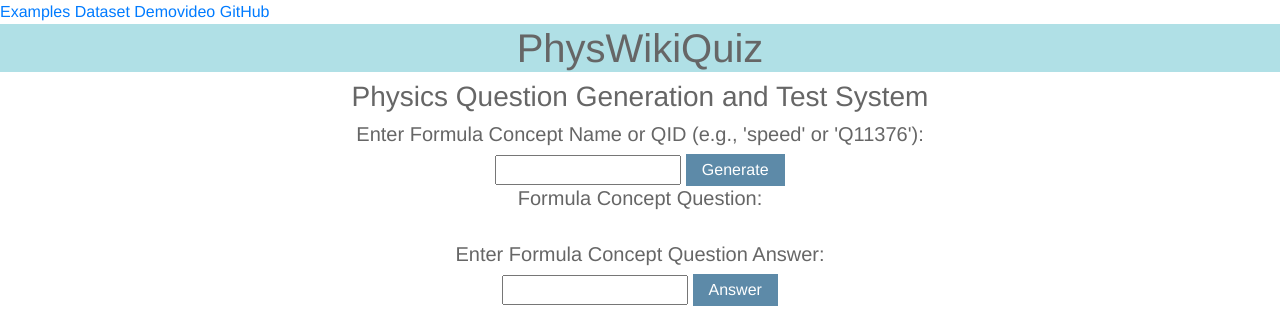
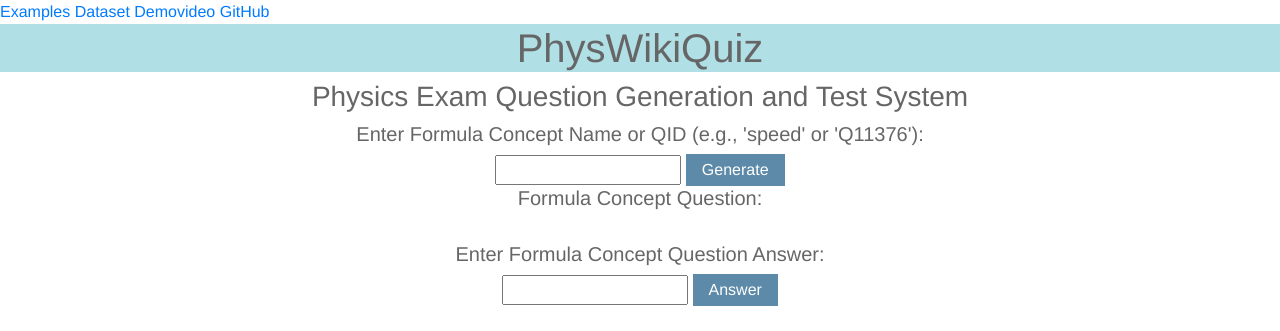
Before and after one commit to gipplab/PhysWikiQuiz, a Flask app: page / in a window 1280 px wide. Shown: the top 331 px of the page. Run offline with Flask 2, Linux system fonts and the light colour scheme; some libraries are stand-ins or nearby versions.

Commit message:
Fix title

```diff
--- a/templates/my-form.html
+++ b/templates/my-form.html
@@ -40,7 +40,7 @@
     <center>
 
     <h1 style="background-color:powderblue;">PhysWikiQuiz</h1>
-    <h3 align="center">Physics Question Generation and Test System</h3>
+    <h3 align="center">Physics Exam Question Generation and Test System</h3>
     <h5>Enter Formula Concept Name or QID (e.g., 'speed' or 'Q11376'):</h5>
 
     <form method="POST">
```
Also changed, not shown: README.md.
